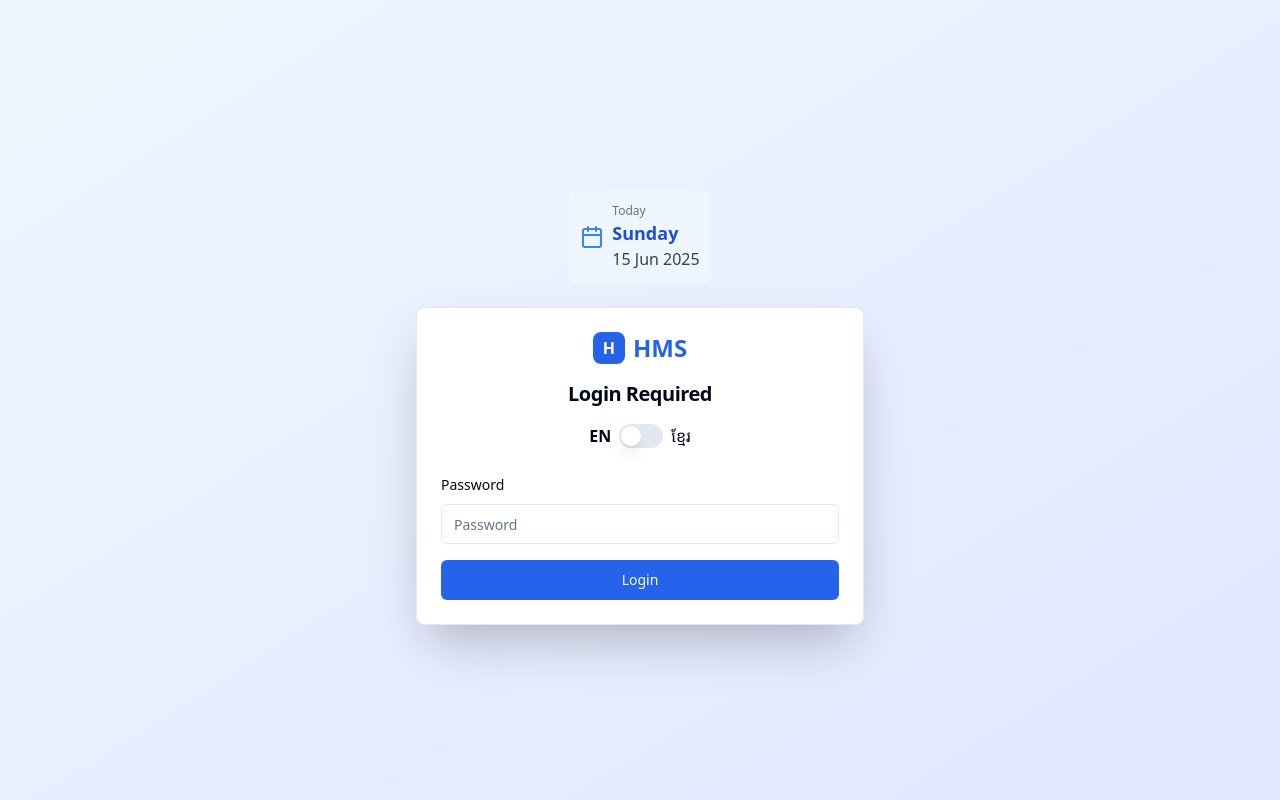
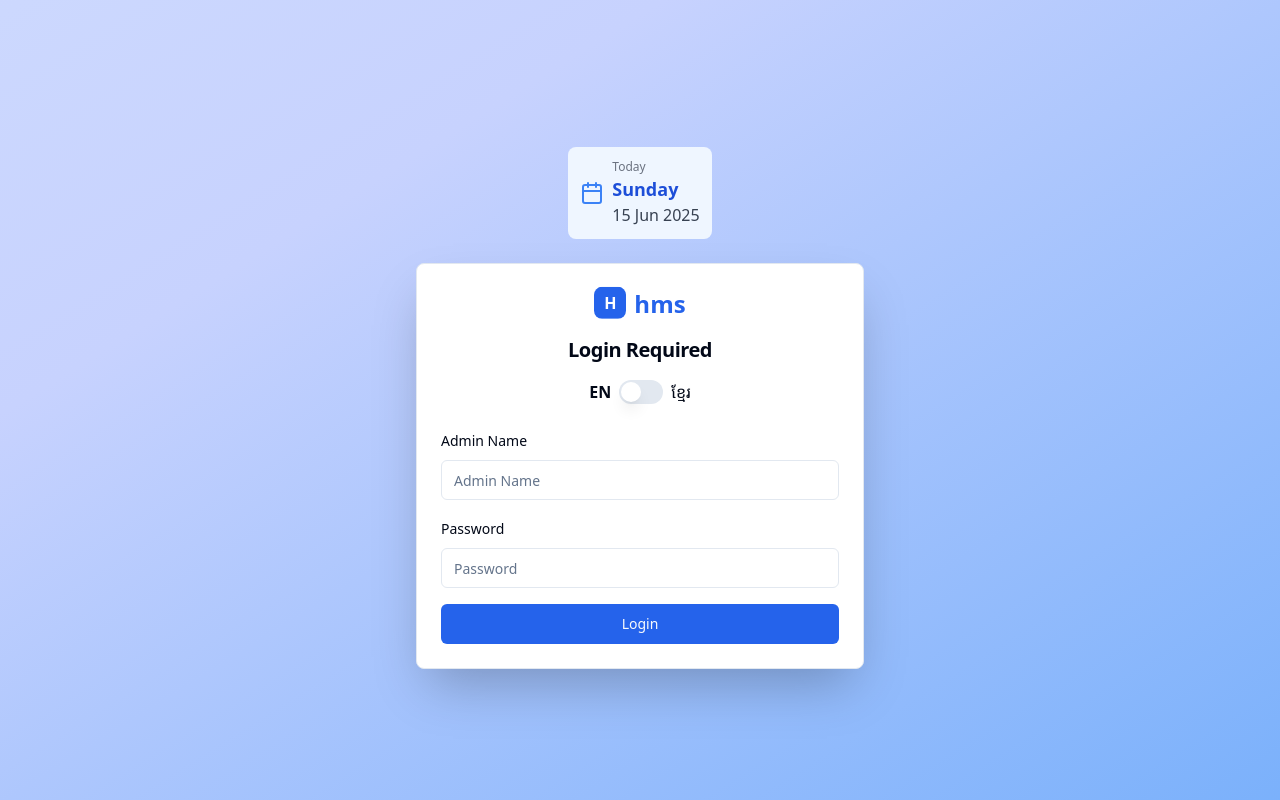
Before and after one commit to RithyTep/vital-info-core, a React (Vite) app: page / in a window 1280 px wide. Built offline with nearby package versions, Linux system fonts and the light colour scheme.

Commit message:
Enhance login page
Added name and background animation to the login page.

```diff
--- a/src/components/LoginForm.tsx
+++ b/src/components/LoginForm.tsx
@@ -1,3 +1,4 @@
+
 import React, { useState } from 'react';
 import { Card, CardContent, CardHeader, CardTitle } from '@/components/ui/card';
 import { Button } from '@/components/ui/button';
@@ -10,6 +11,7 @@ import { useToast } from '@/hooks/use-toast';
 import MiniCalendar from './MiniCalendar';
 
 const LoginForm = () => {
+  const [adminName, setAdminName] = useState('');
   const [password, setPassword] = useState('');
   const { login } = useAuth();
   const { language, setLanguage, t } = useLanguage();
@@ -17,6 +19,7 @@ const LoginForm = () => {
 
   const handleSubmit = (e: React.FormEvent) => {
     e.preventDefault();
+    // Optionally: Save adminName to storage if needed for later
     if (login(password)) {
       toast({
         title: 'Success',
@@ -32,16 +35,36 @@ const LoginForm = () => {
   };
 
   return (
-    <div className="min-h-screen bg-gradient-to-br from-blue-50 to-indigo-100 flex flex-col items-center justify-center p-4">
+    <div className="min-h-screen w-full flex flex-col items-center justify-center p-4 relative overflow-hidden">
+      {/* Animated gradient background */}
+      <div
+        className="absolute inset-0 -z-10 animate-fade-in bg-gradient-to-br from-blue-100 via-indigo-200 to-blue-400 transition-all duration-700"
+        style={{ backgroundSize: '200% 200%', animation: 'bgMove 10s ease-in-out infinite' }}
+      />
+      <style>
+        {`
+          @keyframes bgMove {
+            0% {
+              background-position: 0% 50%;
+            }
+            50% {
+              background-position: 100% 50%;
+            }
+            100% {
+              background-position: 0% 50%;
+            }
+          }
+        `}
+      </style>
       {/* MiniCalendar shown above the login card */}
       <div className="mb-6">
         <MiniCalendar />
       </div>
-      <Card className="w-full max-w-md shadow-2xl">
+      <Card className="w-full max-w-md shadow-2xl animate-fade-in">
         <CardHeader className="space-y-4 text-center">
           <div className="flex items-center justify-center space-x-2">
-            <div className="w-8 h-8 bg-blue-600 rounded-lg flex items-center justify-center text-white font-bold">H</div>
-            <h1 className="text-2xl font-bold text-blue-600">HMS</h1>
+            <div className="w-8 h-8 bg-blue-600 rounded-lg flex items-center justify-center text-white font-bold animate-bounce">H</div>
+            <h1 className="text-2xl font-bold text-blue-600 animate-fade-in">{t('hms', {defaultValue: 'HMS'})}</h1>
           </div>
           <CardTitle className="text-xl">{t('loginRequired')}</CardTitle>
           <div className="flex items-center justify-center space-x-2">
@@ -55,6 +78,20 @@ const LoginForm = () => {
         </CardHeader>
         <CardContent>
           <form onSubmit={handleSubmit} className="space-y-4">
+            {/* New Name Field */}
+            <div className="space-y-2">
+              <Label htmlFor="adminName">{t('adminName', {defaultValue: "Admin Name"})}</Label>
+              <Input
+                id="adminName"
+                type="text"
+                value={adminName}
+                onChange={(e) => setAdminName(e.target.value)}
+                placeholder={t('adminName', {defaultValue: "Admin Name"})}
+                className="transition-all duration-200 focus:ring-2 focus:ring-blue-500"
+                autoComplete="username"
+                required
+              />
+            </div>
             <div className="space-y-2">
               <Label htmlFor="password">{t('password')}</Label>
               <Input
@@ -65,6 +102,7 @@ const LoginForm = () => {
                 placeholder={t('password')}
                 required
                 className="transition-all duration-200 focus:ring-2 focus:ring-blue-500"
+                autoComplete="current-password"
               />
             </div>
             <Button type="submit" className="w-full bg-blue-600 hover:bg-blue-700 transition-colors duration-200">
```
